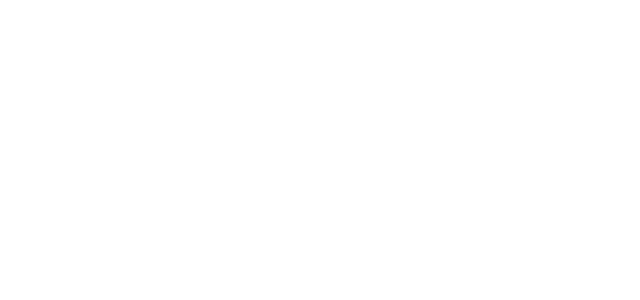
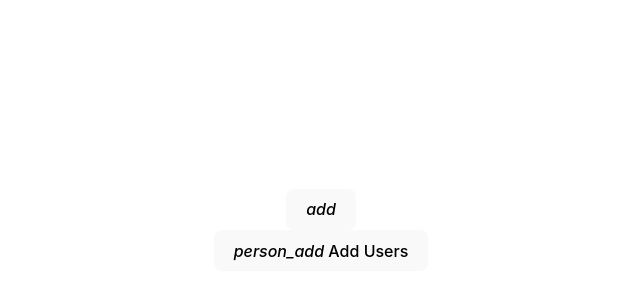
Before and after one commit to claudiaLisboa/button-react, a React (Vite) app: page / in a window 1280 px wide. Shown: the part 170-470 px from the top of the page, without its empty margins (319-959 px from the left). Built offline with nearby package versions, Linux system fonts and the light colour scheme.

Commit message:
added Button component

```diff
--- a/src/App.jsx
+++ b/src/App.jsx
@@ -1,12 +1,14 @@
-import {  usesState } from 'react'
+
 import './App.css'
+import Button from './Button'
 
 function App() {
 
 
   return (
     <>
-      </>
+      <Button/>
+    </>
   )
 }
 
```
